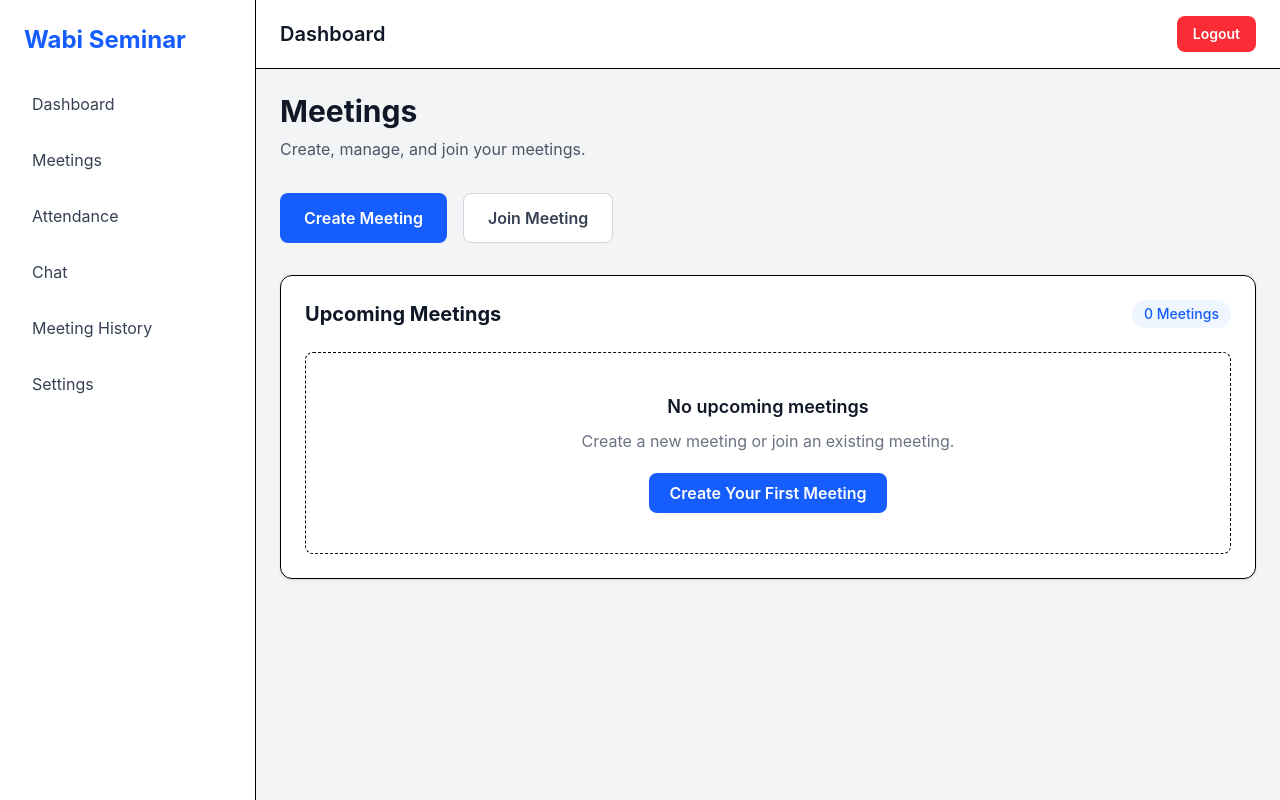
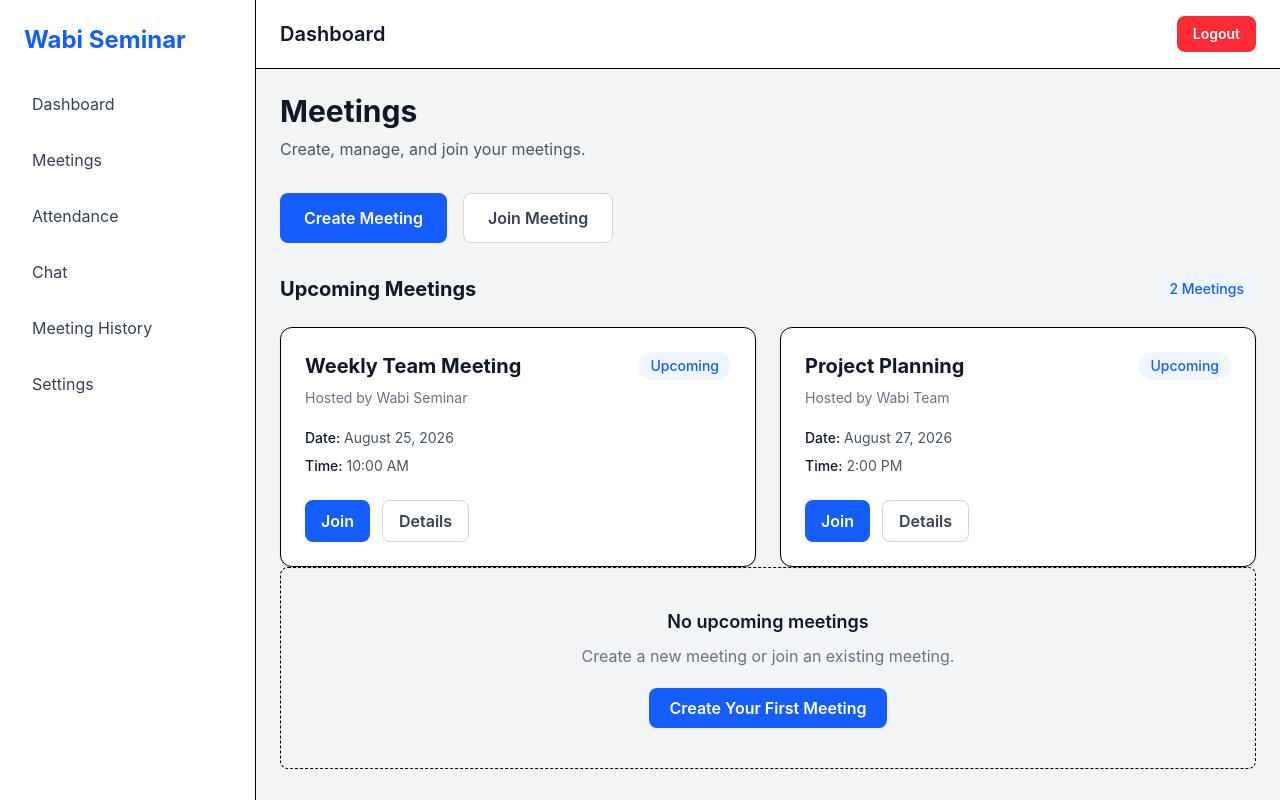
Before and after one commit to shemsu-melese/wabi-seminar, a React (Vite) app in the folder frontend/: page /meetings in a window 1280 px wide. Built offline with nearby package versions, Linux system fonts and the light colour scheme.

Commit message:
Add reusable meeting card component

```diff
--- /dev/null
+++ b/frontend/src/components/MeetingCard/MeetingCard.jsx
@@ -0,0 +1,55 @@
+function MeetingCard({
+  title,
+  date,
+  time,
+  host,
+  status = "Upcoming",
+}) {
+  return (
+    <div className="rounded-xl border bg-white p-6 shadow-sm">
+      <div className="flex items-start justify-between gap-4">
+        <div>
+          <h3 className="text-xl font-bold text-gray-900">
+            {title}
+          </h3>
+
+          <p className="mt-2 text-sm text-gray-500">
+            Hosted by {host}
+          </p>
+        </div>
+
+        <span className="rounded-full bg-blue-50 px-3 py-1 text-sm font-medium text-blue-600">
+          {status}
+        </span>
+      </div>
+
+      <div className="mt-5 space-y-2 text-sm text-gray-600">
+        <p>
+          <span className="font-medium text-gray-900">
+            Date:
+          </span>{" "}
+          {date}
+        </p>
+
+        <p>
+          <span className="font-medium text-gray-900">
+            Time:
+          </span>{" "}
+          {time}
+        </p>
+      </div>
+
+      <div className="mt-6 flex gap-3">
+        <button className="rounded-lg bg-blue-600 px-4 py-2 font-semibold text-white hover:bg-blue-700">
+          Join
+        </button>
+
+        <button className="rounded-lg border border-gray-300 bg-white px-4 py-2 font-semibold text-gray-700 hover:bg-gray-100">
+          Details
+        </button>
+      </div>
+    </div>
+  );
+}
+
+export default MeetingCard;
--- a/frontend/src/pages/MeetingPage.jsx
+++ b/frontend/src/pages/MeetingPage.jsx
@@ -1,3 +1,4 @@
+import MeetingCard from "../components/MeetingCard/MeetingCard";
 function MeetingPage() {
   return (
     <div>
@@ -24,16 +25,34 @@ function MeetingPage() {
       </div>
 
       {/* Meeting List */}
-      <div className="rounded-xl border bg-white p-6 shadow-sm">
+
+        <div>
         <div className="mb-6 flex items-center justify-between">
-          <h2 className="text-xl font-bold text-gray-900">
+            <h2 className="text-xl font-bold text-gray-900">
             Upcoming Meetings
-          </h2>
+            </h2>
 
-          <span className="rounded-full bg-blue-50 px-3 py-1 text-sm font-medium text-blue-600">
-            0 Meetings
-          </span>
+            <span className="rounded-full bg-blue-50 px-3 py-1 text-sm font-medium text-blue-600">
+            2 Meetings
+            </span>
         </div>
+
+        <div className="grid gap-6 lg:grid-cols-2">
+            <MeetingCard
+            title="Weekly Team Meeting"
+            date="August 25, 2026"
+            time="10:00 AM"
+            host="Wabi Seminar"
+            />
+
+            <MeetingCard
+            title="Project Planning"
+            date="August 27, 2026"
+            time="2:00 PM"
+            host="Wabi Team"
+            />
+        </div>
+</div>
 
         {/* Empty State */}
         <div className="rounded-lg border border-dashed p-10 text-center">
@@ -50,7 +69,7 @@ function MeetingPage() {
           </button>
         </div>
       </div>
-    </div>
+
   );
 }
 
```
